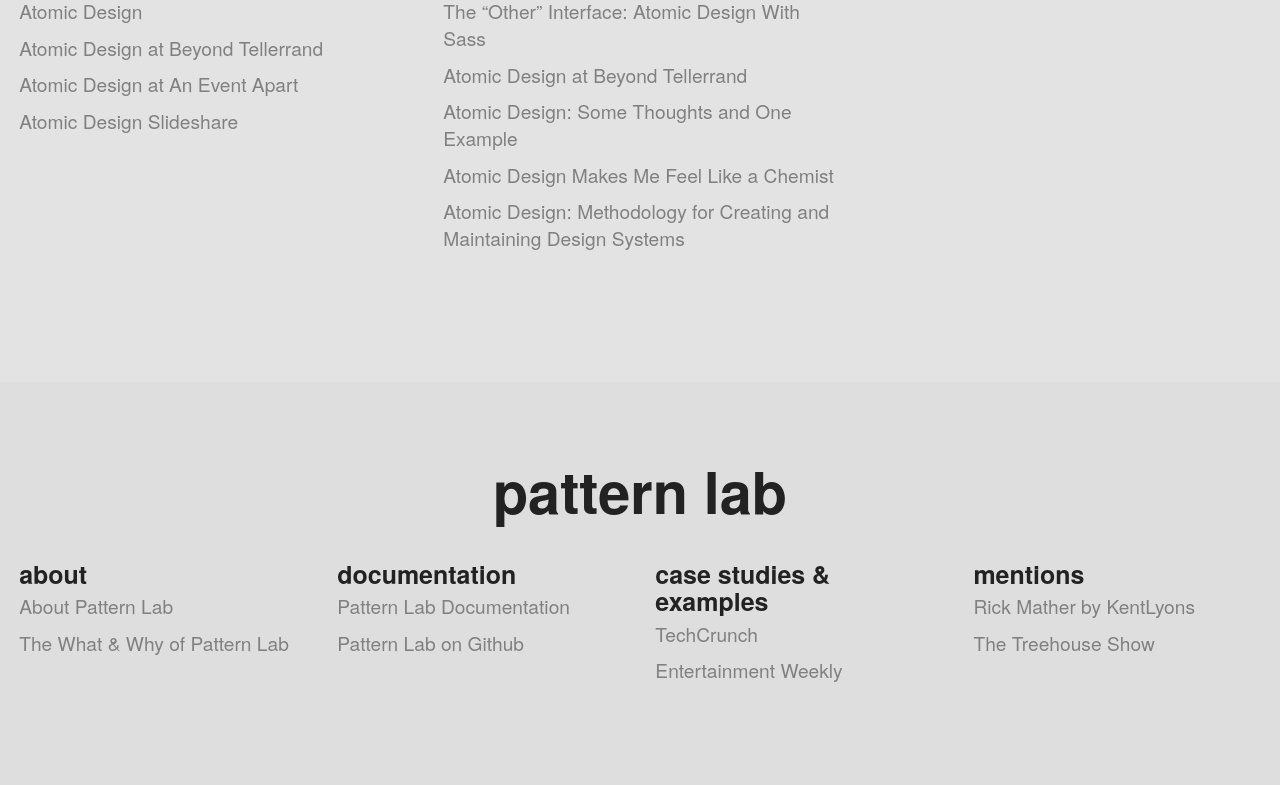
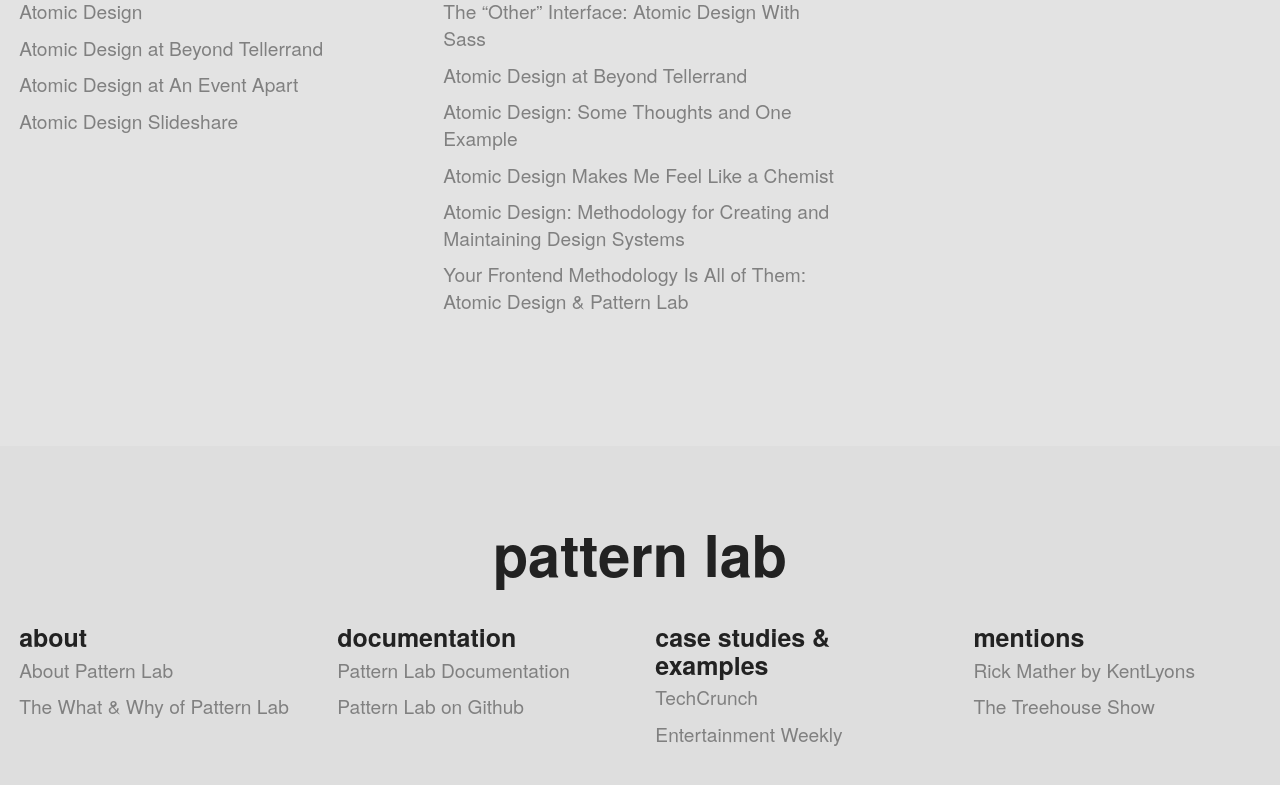
Before and after one commit to pattern-lab/website, a Jekyll site: the page built from patternlabsite/resources.html, in a window 1280 px wide and 900 px high, scrolled down 1529 px. Shown: the top 785 px of the window. Built offline with Jekyll 4.4.1, drawn with Linux system fonts in a browser that asks for light colours; Markdown is read by kramdown in place of the engine named in the settings; comment, search, counter and statistics services are not loaded.

Commit message:
Added Your Frontend Methodology

```diff
--- a/patternlabsite/resources.html
+++ b/patternlabsite/resources.html
@@ -87,6 +87,7 @@
 				<li><a href="http://15four.com/2013/05/29/atomic-design-some-thoughts-and-one-example/">Atomic Design: Some Thoughts and One Example</a></li>
 				<li><a href="http://notebookandpenguin.com/atomic-design-makes-me-feel-like-a-chemist/">Atomic Design Makes Me Feel Like a Chemist</a></li>
 				<li><a href="http://www.mmckinnon.com/blog/?title=atomic-design">Atomic Design: Methodology for Creating and Maintaining Design Systems</a></li>
+				<li><a href="http://www.phase2technology.com/blog/your-frontend-methodology-is-all-of-them-atomic-design-patternlab/">Your Frontend Methodology Is All of Them: Atomic Design & Pattern Lab</a></li>
 			</ul>
 		</div>
 	</div>
```
